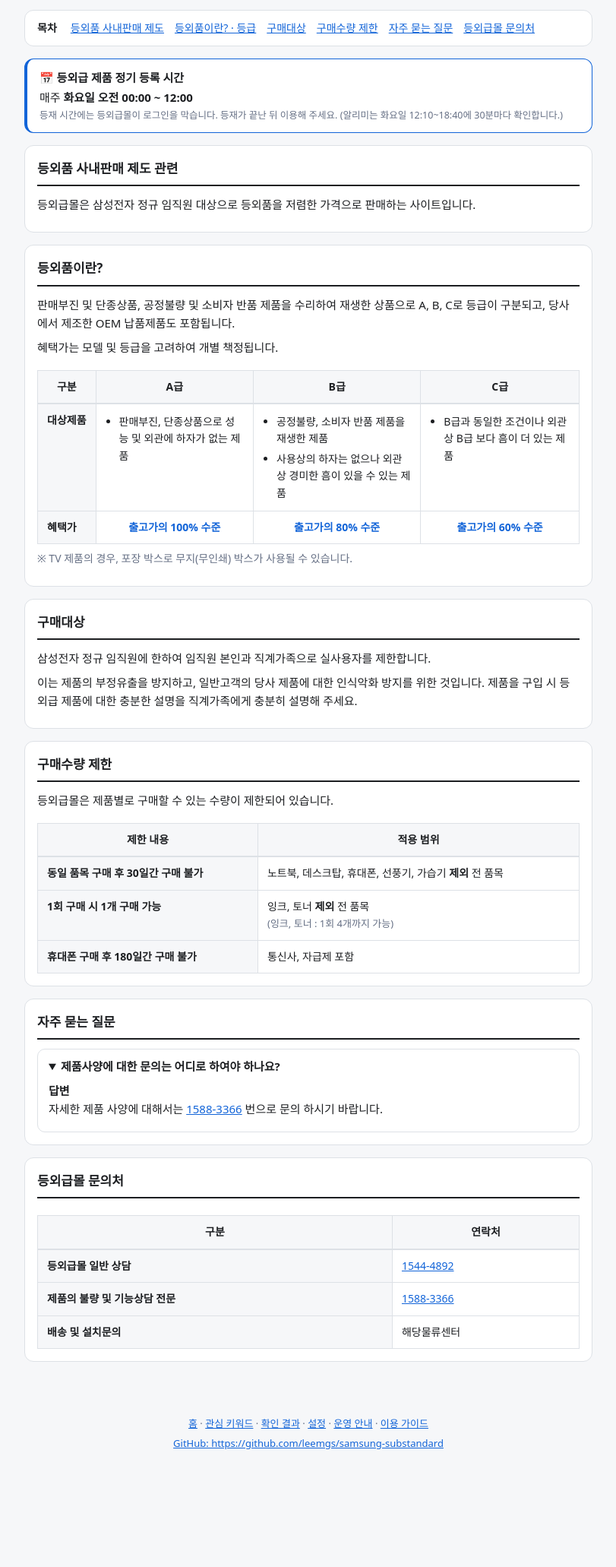
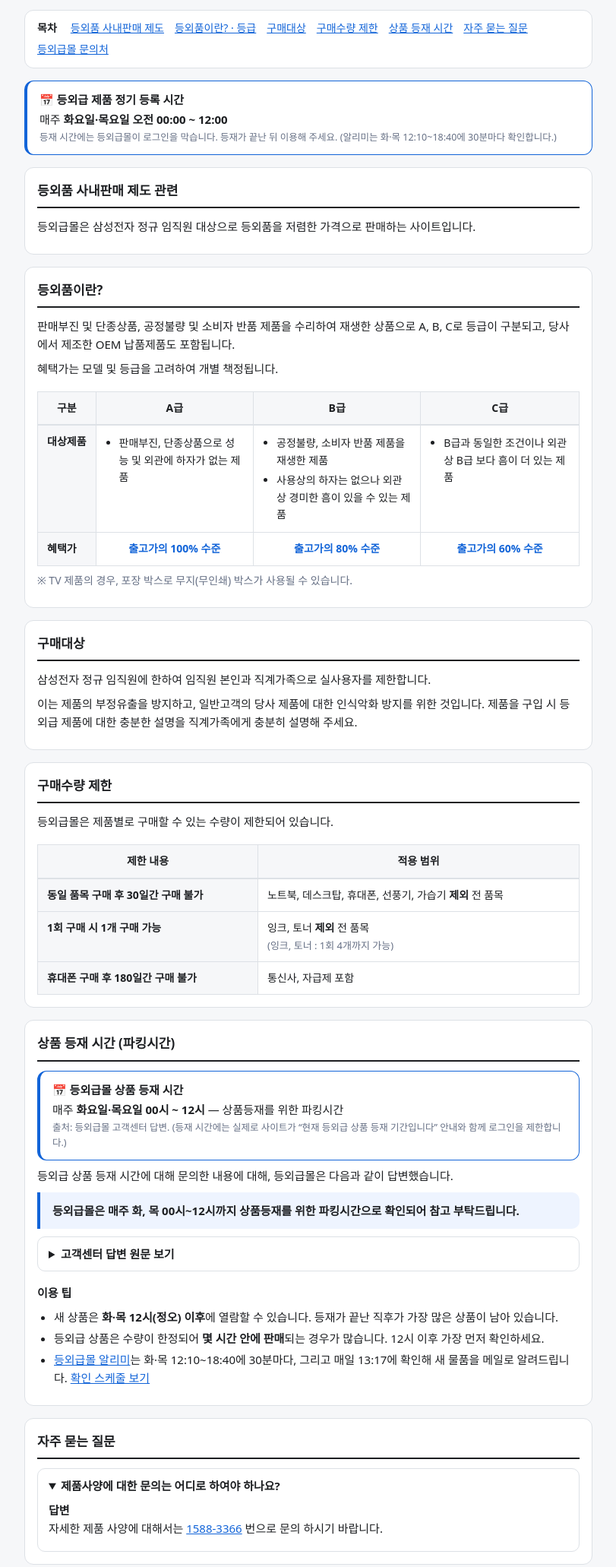
Before and after one commit to leemgs/samsung-substandard, a plain HTML site: page docs/guide.html in a window 1280 px wide. Shown: the part 143-2205 px from the top of the page at 76% size, without its empty margins (234-1045 px from the left). Before the commit the page ends 2087 px from the top, so only its background shows below. Drawn offline with Linux system fonts and the light colour scheme.

Commit message:
feat: 매뉴얼에 상품 등재 시간(화·목 00~12시 파킹시간) 고객센터 답변 추가, 확인 스케줄을 화·목 30분 간격으로 확장
- 이용 가이드: '상품 등재 시간' 섹션(핵심 답변 + 원문 펼치기 + 이용 팁)
- cron 10,40 3-9 * * 2,4 (화·목 12:10~18:40 KST), 다음 실행 예정 계산에 목요일 반영
- 화요일 단독 표기를 화·목으로 정리 (웹앱, README, 로그인 차단 안내 문구)

Co-Authored-By: Claude Sonnet 5.5 <noreply@anthropic.com>
Claude-Session: https://claude.ai/code/session_01BP9d5KKaoJqimX3Kq5PEr5

```diff
--- a/docs/guide.html
+++ b/docs/guide.html
@@ -18,14 +18,15 @@
     <a href="#grade">등외품이란? · 등급</a>
     <a href="#target">구매대상</a>
     <a href="#limit">구매수량 제한</a>
+    <a href="#parking">상품 등재 시간</a>
     <a href="#faq">자주 묻는 질문</a>
     <a href="#contact">등외급몰 문의처</a>
   </nav>
 
   <aside class="notice" role="note">
     <strong>📅 등외급 제품 정기 등록 시간</strong>
-    <span>매주 <b>화요일 오전 00:00 ~ 12:00</b></span>
-    <small>등재 시간에는 등외급몰이 로그인을 막습니다. 등재가 끝난 뒤 이용해 주세요. (알리미는 화요일 12:10~18:40에 30분마다 확인합니다.)</small>
+    <span>매주 <b>화요일·목요일 오전 00:00 ~ 12:00</b></span>
+    <small>등재 시간에는 등외급몰이 로그인을 막습니다. 등재가 끝난 뒤 이용해 주세요. (알리미는 화·목 12:10~18:40에 30분마다 확인합니다.)</small>
   </aside>
 
   <section id="about">
@@ -110,6 +111,32 @@
     </div>
   </section>
 
+  <section id="parking">
+    <h2>상품 등재 시간 (파킹시간)</h2>
+    <aside class="notice" role="note" style="margin-top:8px">
+      <strong>📅 등외급몰 상품 등재 시간</strong>
+      <span>매주 <b>화요일·목요일 00시 ~ 12시</b> — 상품등재를 위한 파킹시간</span>
+      <small>출처: 등외급몰 고객센터 답변. (등재 시간에는 실제로 사이트가 “현재 등외급 상품 등재 기간입니다” 안내와 함께 로그인을 제한합니다.)</small>
+    </aside>
+    <p>등외급 상품 등재 시간에 대해 문의한 내용에 대해, 등외급몰은 다음과 같이 답변했습니다.</p>
+    <blockquote class="reply">등외급몰은 매주 화, 목 00시~12시까지 상품등재를 위한 파킹시간으로 확인되어 참고 부탁드립니다.</blockquote>
+    <details>
+      <summary>고객센터 답변 원문 보기</summary>
+      <div class="reply-full">
+        <p>안녕하세요 등외급몰입니다.<br>고객님의 궁금하신 점에 대해 정확히 확인하여 안내해 드리겠습니다.</p>
+        <p>문의 주신 소중한 의견을 바탕으로 유관 부서에 전달하여 확인 시<br>등외급몰은 매주 화, 목 00시~12시까지 상품등재를 위한 파킹시간으로 확인되어 참고 부탁드립니다.</p>
+        <p>추운 날씨에 감기 조심하시고, 따뜻한 하루 보내시길 바랍니다.<br>항상 등외급몰을 이용해 주셔서 감사합니다. 오늘도 즐거운 하루 되시길 바랍니다.</p>
+        <p>답변드린 내용이 고객님의 궁금하셨던 부분에 도움이 되었길 바랍니다.<br>등외급 상품 등재 시간에 대해 문의 주신 것으로 확인됩니다.<br>소중한 문의 남겨주셔서 감사합니다.</p>
+      </div>
+    </details>
+    <h3 style="margin-top:16px">이용 팁</h3>
+    <ul class="plain">
+      <li>새 상품은 <b>화·목 12시(정오) 이후</b>에 열람할 수 있습니다. 등재가 끝난 직후가 가장 많은 상품이 남아 있습니다.</li>
+      <li>등외급 상품은 수량이 한정되어 <b>몇 시간 안에 판매</b>되는 경우가 많습니다. 12시 이후 가장 먼저 확인하세요.</li>
+      <li><a href="./">등외급몰 알리미</a>는 화·목 12:10~18:40에 30분마다, 그리고 매일 13:17에 확인해 새 물품을 메일로 알려드립니다. <a href="schedule.html">확인 스케줄 보기</a></li>
+    </ul>
+  </section>
+
   <section id="faq">
     <h2>자주 묻는 질문</h2>
     <details open>
--- a/docs/js/common.js
+++ b/docs/js/common.js
@@ -48,7 +48,7 @@ export const fmtKst = (d) => new Intl.DateTimeFormat("ko-KR", {
   timeZone: "Asia/Seoul", month: "long", day: "numeric", weekday: "short", hour: "2-digit", minute: "2-digit", hour12: false,
 }).format(d);
 
-// 자동 실행 스케줄(워크플로의 cron 과 동일): 매일 13:17 KST, 화요일 12:10~18:40 KST 30분 간격
+// 자동 실행 스케줄(워크플로의 cron 과 동일): 매일 13:17 KST, 화·목 12:10~18:40 KST 30분 간격
 export function nextRuns(now = new Date(), count = 3) {
   const out = new Set();
   const base = Date.UTC(now.getUTCFullYear(), now.getUTCMonth(), now.getUTCDate());
@@ -56,7 +56,7 @@ export function nextRuns(now = new Date(), count = 3) {
     const day = new Date(base + d * 864e5);
     const [y, mo, dd] = [day.getUTCFullYear(), day.getUTCMonth(), day.getUTCDate()];
     out.add(Date.UTC(y, mo, dd, 4, 17));                                   // 04:17 UTC = 13:17 KST
-    if (day.getUTCDay() === 2) for (let h = 3; h <= 9; h++) for (const m of [10, 40]) out.add(Date.UTC(y, mo, dd, h, m));
+    if (day.getUTCDay() === 2 || day.getUTCDay() === 4) for (let h = 3; h <= 9; h++) for (const m of [10, 40]) out.add(Date.UTC(y, mo, dd, h, m));
   }
   return [...out].filter((t) => t > now.getTime()).sort((a, b) => a - b).slice(0, count).map((t) => new Date(t));
 }
--- a/docs/style.css
+++ b/docs/style.css
@@ -150,3 +150,7 @@ code{background:var(--bg);border:1px solid var(--line);border-radius:4px;padding
   .grid tr>*:last-child{border-bottom:0}
   .grid td[data-label]::before,.grid th[data-label]::before{content:attr(data-label);display:block;margin-bottom:2px;font-size:12px;font-weight:600;color:var(--mut)}
 }
+
+.reply{margin:10px 0;padding:12px 16px;border-left:4px solid var(--accent);background:var(--soft);border-radius:0 10px 10px 0;font-weight:600}
+.reply-full{margin-top:8px;color:var(--mut);font-size:14px}
+.reply-full p{margin:0 0 10px}
```
Also changed, not shown: docs/index.html (+1 -1 lines), docs/schedule.html (+4 -4 lines), 3 other files.
